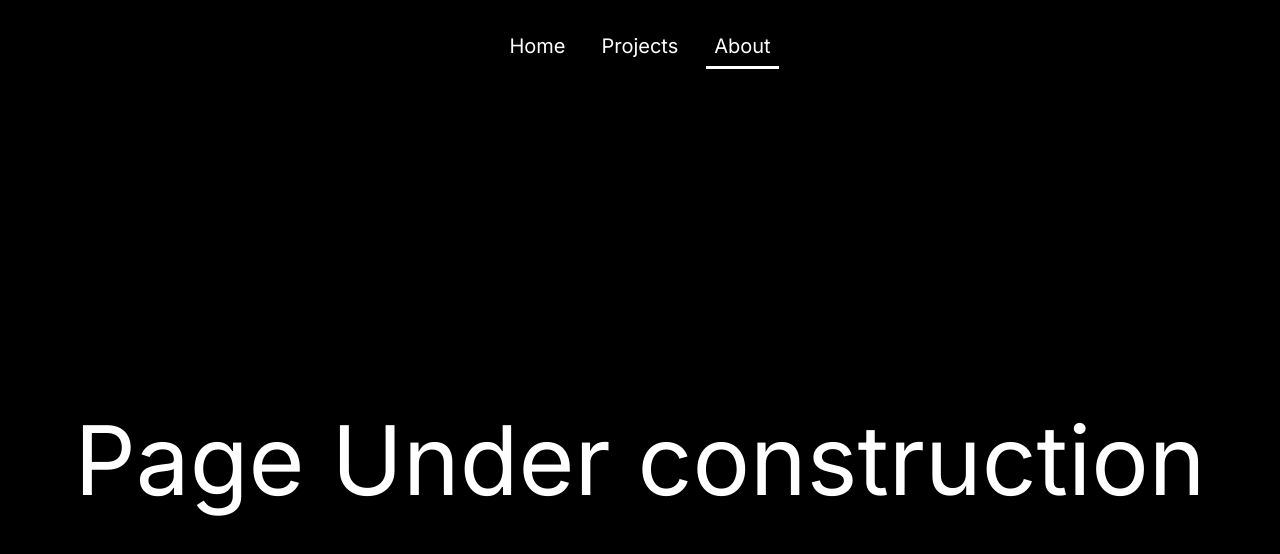
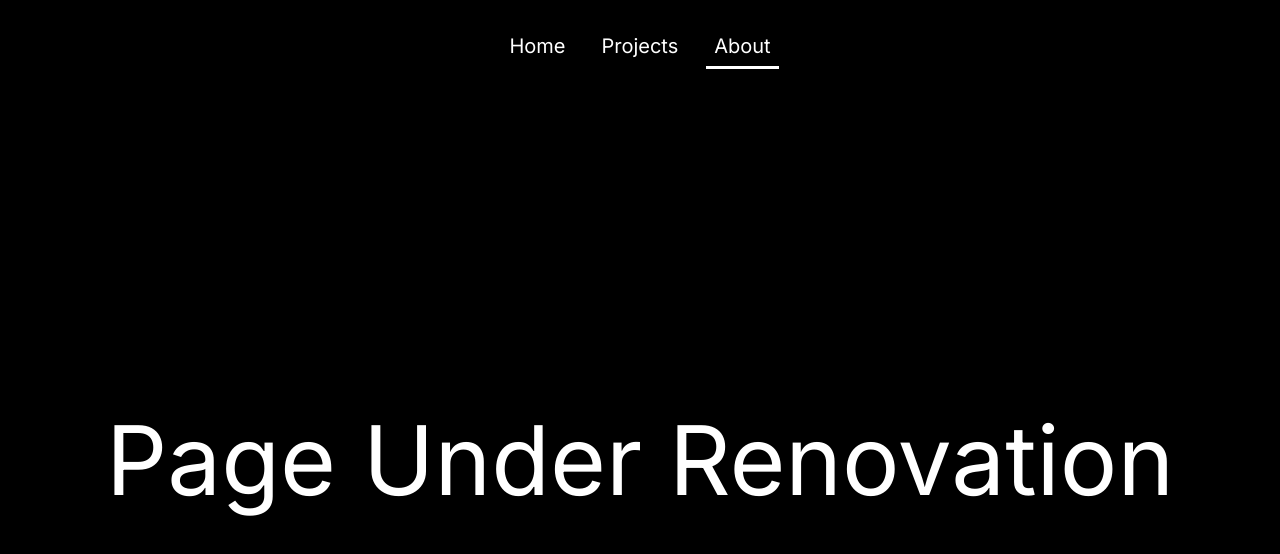
Before and after one commit to Selvam-18/Portfolio-v1, a React (Vite) app: page /about in a window 1280 px wide. Shown: the top 554 px of the page. Built offline with nearby package versions, Linux system fonts and the light colour scheme.

Commit message:
Update About.jsx
changed construction to renovation

```diff
--- a/src/components/About.jsx
+++ b/src/components/About.jsx
@@ -4,10 +4,11 @@ export default function About() {
             <section className="h-screen flex flex-col  items-center justify-center align-middle">
                 <div className="">
 
-                <h1 className="text-8xl max-sm:text-3xl align-middle text-center">Page Under construction</h1>
+                <h1 className="text-8xl max-sm:text-3xl align-middle text-center">Page Under Renovation</h1>
                 </div>
 
             </section>
         </>
     )
+
 }
```
